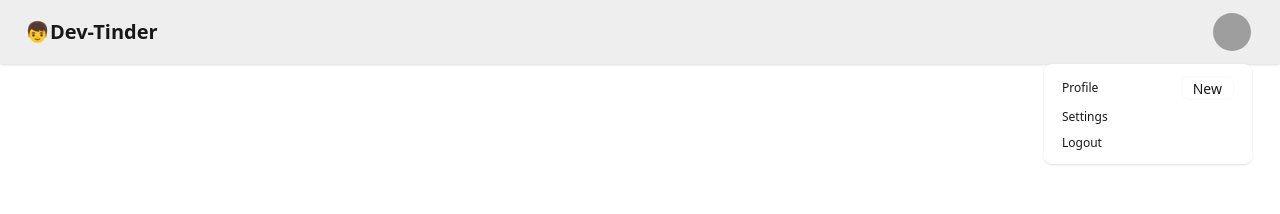
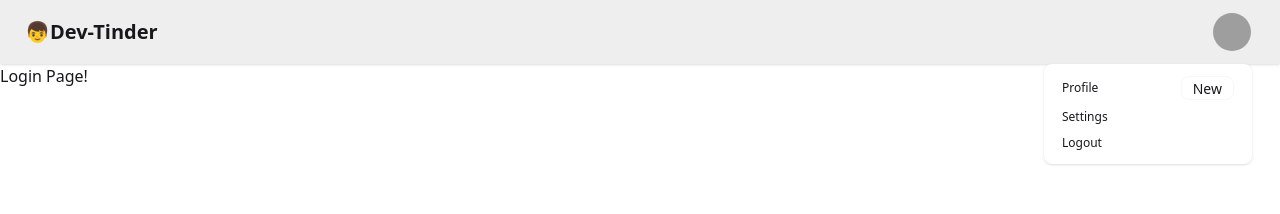
Before and after one commit to tek-raj08/Tinder-Frontend, a React (Vite) app: page /login in a window 1280 px wide. Both pictures are taken after a click on the button 1232 px from the left and 32 px from the top of the page. Shown: the top 214 px of the page. Built offline with nearby package versions, Linux system fonts and the light colour scheme; grey boxes are pictures that could not be loaded.

Commit message:
Created Outlet

```diff
--- a/src/App.jsx
+++ b/src/App.jsx
@@ -1,46 +1,18 @@
 import "./App.css";
+import { BrowserRouter as Router, Routes, Route } from "react-router-dom";
+import Dashboard from "./pages/dashboard";
+import Login from "./assets/Login";
 
 function App() {
   return (
-    <div className="navbar bg-base-300 shadow-sm">
-      <div className="flex-1">
-        <a className="btn btn-ghost text-xl">👦Dev-Tinder</a>
-      </div>
-      <div className="flex gap-2">
-        <div className="dropdown dropdown-end mx-5">
-          <div
-            tabIndex={0}
-            role="button"
-            className="btn btn-ghost btn-circle avatar"
-          >
-            <div className="w-10 rounded-full">
-              <img
-                alt="Tailwind CSS Navbar component"
-                src="https://img.daisyui.com/images/stock/photo-1534528741775-53994a69daeb.webp"
-              />
-            </div>
-          </div>
-          <ul
-            tabIndex={0}
-            className="menu menu-sm dropdown-content bg-base-100 rounded-box z-1 mt-3 w-52 p-2 shadow"
-          >
-            <li>
-              <a className="justify-between">
-                Profile
-                <span className="badge">New</span>
-              </a>
-            </li>
-            <li>
-              <a>Settings</a>
-            </li>
-            <li>
-              <a>Logout</a>
-            </li>
-          </ul>
-        </div>
-      </div>
-    </div>
 
+    <Router>
+      <Routes>
+        <Route path="/" element={<Dashboard/>}>
+          <Route path="/login" element={<Login/>} />
+        </Route>
+      </Routes>
+    </Router>
     // <div>
     //   <h1 className='text-7xl font-bold underline'>Hello World!</h1>
     // </div>
--- /dev/null
+++ b/src/assets/Login.jsx
@@ -0,0 +1,11 @@
+import React from 'react'
+
+const Login = () => {
+  return (
+    <div>
+      <h2>Login Page!</h2>
+    </div>
+  )
+}
+
+export default Login
--- /dev/null
+++ b/src/components/Navbar.jsx
@@ -0,0 +1,46 @@
+import React from "react";
+
+const Navbar = () => {
+  return (
+    <div className="navbar bg-base-300 shadow-sm">
+      <div className="flex-1">
+        <a className="btn btn-ghost text-xl">👦Dev-Tinder</a>
+      </div>
+      <div className="flex gap-2">
+        <div className="dropdown dropdown-end mx-5">
+          <div
+            tabIndex={0}
+            role="button"
+            className="btn btn-ghost btn-circle avatar"
+          >
+            <div className="w-10 rounded-full">
+              <img
+                alt="Tailwind CSS Navbar component"
+                src="https://img.daisyui.com/images/stock/photo-1534528741775-53994a69daeb.webp"
+              />
+            </div>
+          </div>
+          <ul
+            tabIndex={0}
+            className="menu menu-sm dropdown-content bg-base-100 rounded-box z-1 mt-3 w-52 p-2 shadow"
+          >
+            <li>
+              <a className="justify-between">
+                Profile
+                <span className="badge">New</span>
+              </a>
+            </li>
+            <li>
+              <a>Settings</a>
+            </li>
+            <li>
+              <a>Logout</a>
+            </li>
+          </ul>
+        </div>
+      </div>
+    </div>
+  );
+};
+
+export default Navbar;
--- /dev/null
+++ b/src/pages/Dashboard.jsx
@@ -0,0 +1,14 @@
+import React from 'react'
+import Navbar from '../components/Navbar'
+import { Outlet } from 'react-router-dom'
+
+const dashboard = () => {
+  return (
+    <div>
+      <Navbar/>
+      <Outlet/>
+    </div>
+  )
+}
+
+export default dashboard
```
